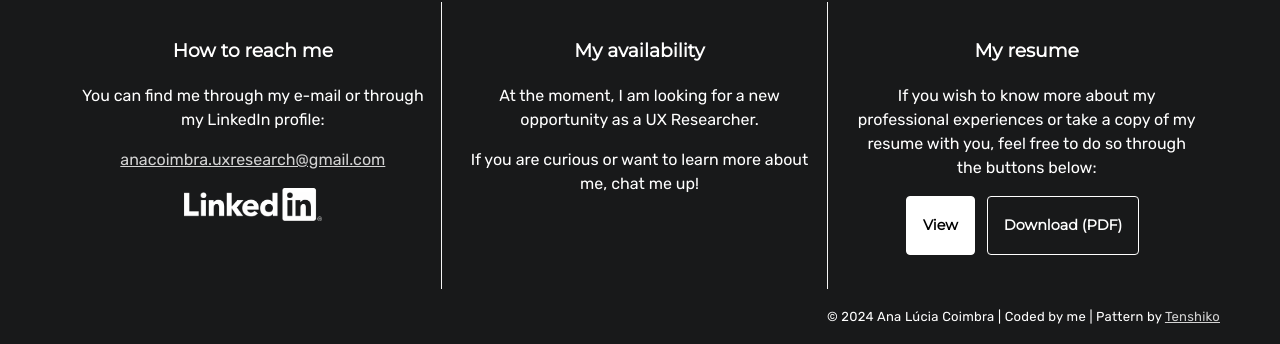
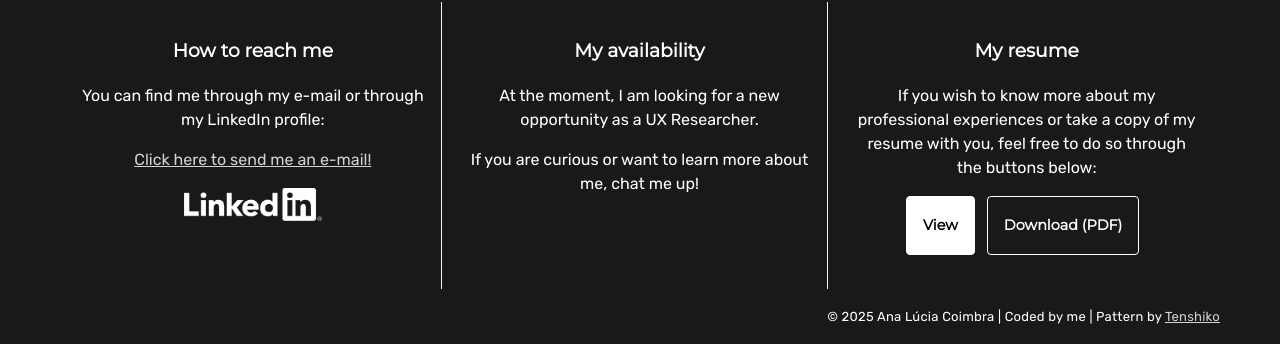
Before and after one commit to analuciacoimbra/analuciacoimbra.github.io, a Jekyll site: the page built from index.html, in a window 1280 px wide. Shown: the part 1768-2112 px from the top of the page. Built offline with Jekyll 4.4.1, drawn with Linux system fonts in a browser that asks for light colours; some of the changed lines change nothing that is shown.

Commit message:
Update e-mail

```diff
--- a/_includes/footer.html
+++ b/_includes/footer.html
@@ -6,15 +6,7 @@
         <h3>How to reach me</h3>
         <p>You can find me through my e-mail or through my LinkedIn profile:</p>
         <p id="email">
-          <a
-            href="&#109;&#97;&#105;&#108;&#116;&#111;&#58;%61&#110;%61&#99;%6F&#105;%6D&#98;%72&#97;%2E&#117;%78&#114;%65&#115;%65&#97;%72&#99;%68&#64;%67&#109;%61&#105;%6C&#46;%63&#111;%6D"
-          >
-            <span
-              class="e-mail"
-              data-user="hcraeserxu.arbmiocana"
-              data-website="moc.liamg"
-            ></span>
-          </a>
+          <a rel="nofollow, noindex" href="to-nalucia/">Click here to send me an e-mail!</a>
         </p>
         <p>
           <a
@@ -49,7 +41,7 @@
       </div>
     </div>
     <p id="copyright">
-      © 2024 Ana Lúcia Coimbra | Coded by me | Pattern by
+      © 2025 Ana Lúcia Coimbra | Coded by me | Pattern by
       <a href="https://www.colourlovers.com/lover/Tenshiko/loveNote"
         >Tenshiko</a
       >
--- a/_includes/head.html
+++ b/_includes/head.html
@@ -16,4 +16,5 @@
   />
   <link rel="stylesheet" href="style.css" />
   <script src="main.js"></script>
+  <script src="link-conversion.js" defer></script>
 </head>
--- /dev/null
+++ b/link-conversion.js
@@ -0,0 +1,13 @@
+'use strict';
+
+document.addEventListener('DOMContentLoaded', function ()
+{
+	const a = document.getElementById('email');
+
+	a.setAttribute('href', a.getAttribute('href')
+		.replace('-', 'ptcoimbra@')
+		.replaceAll('-', '.')
+		.replace('/', 'gmail.com')
+		.replace('to', 'mailto:a')
+	);
+});
```
